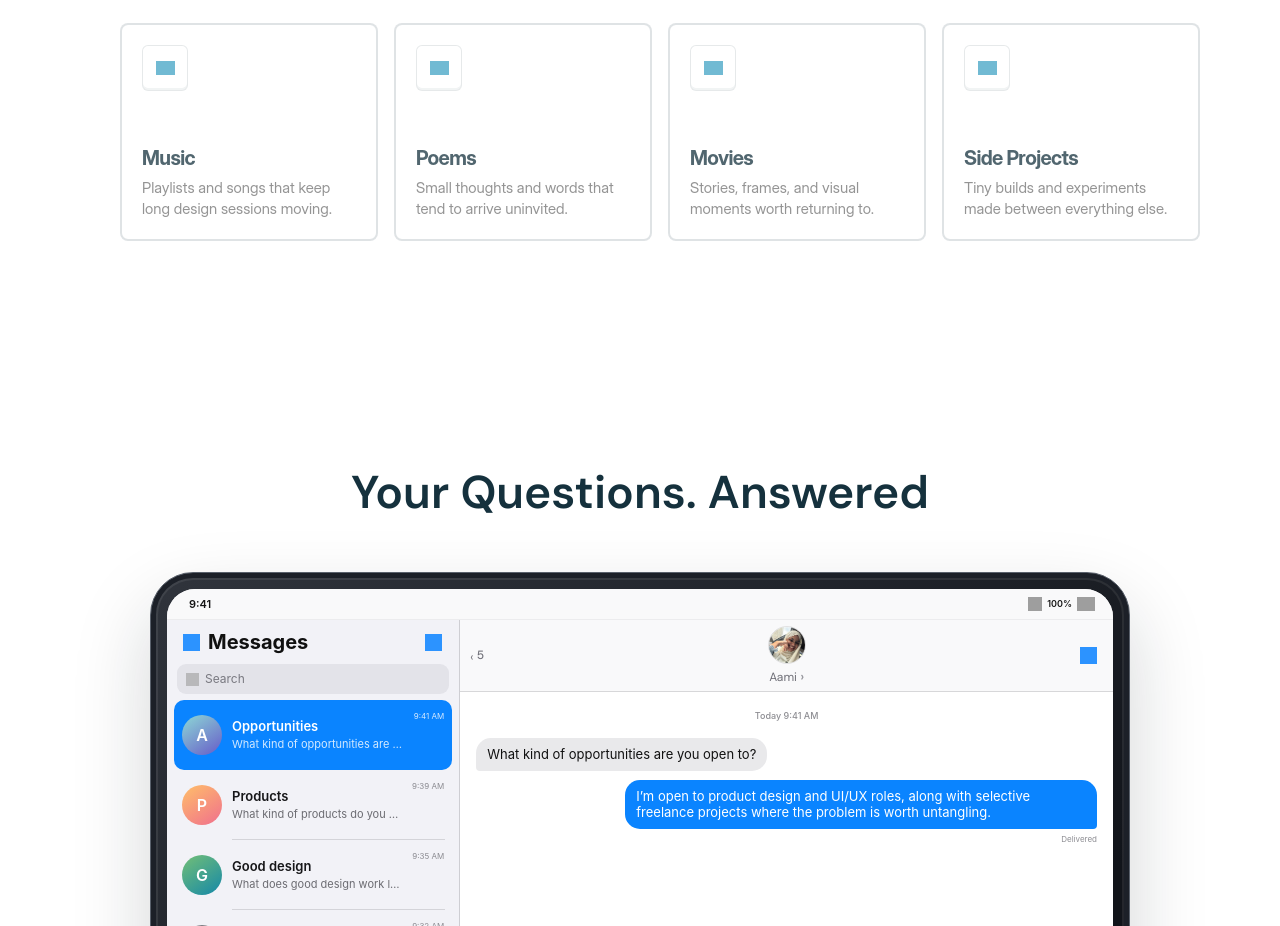
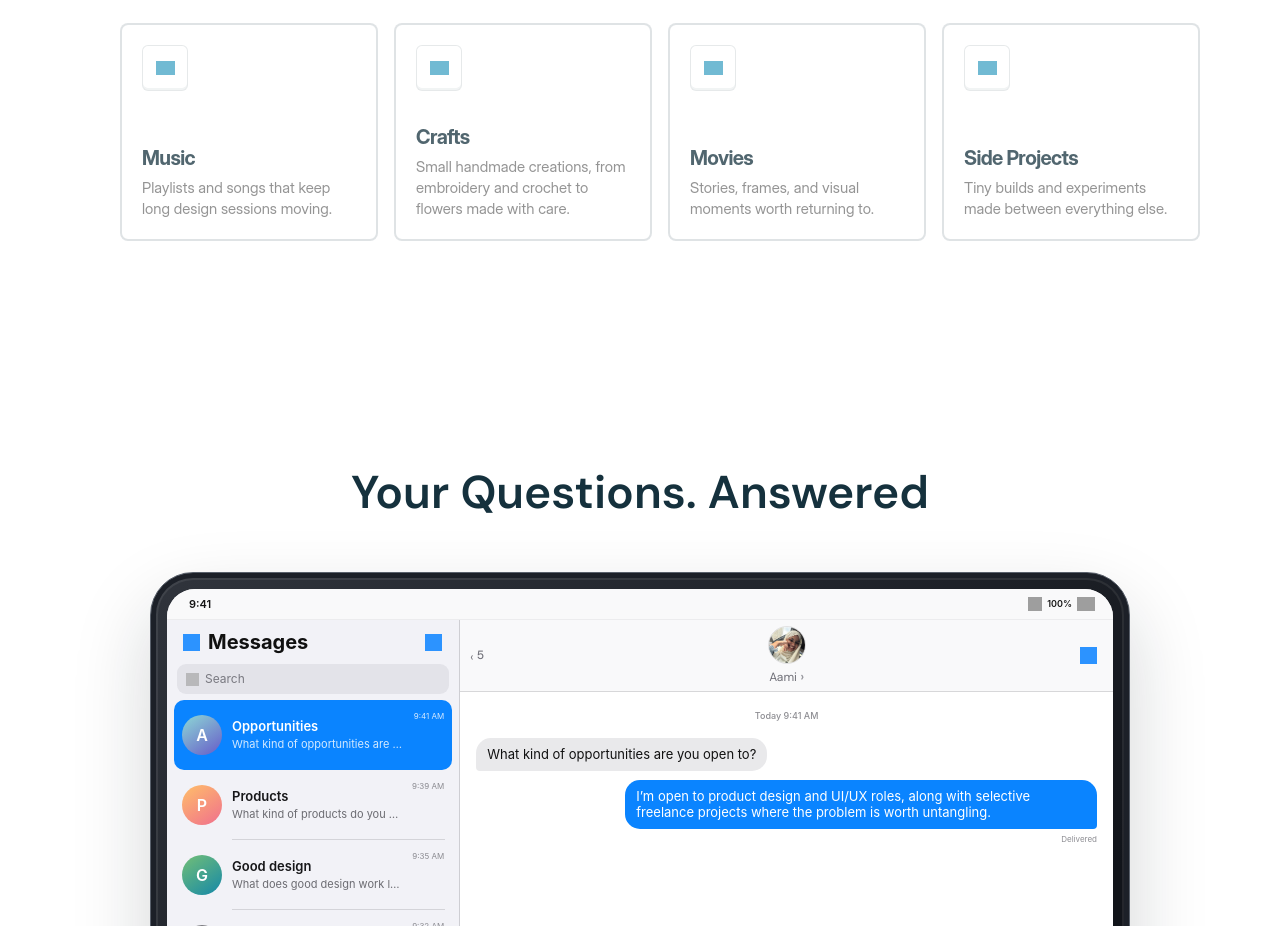
Before and after one commit to aminamuringoli/designsbyaami-portfolio, a website: page about/index.html in a window 1280 px wide. Shown: the part 3660-4586 px from the top of the page. Drawn offline with Linux system fonts and the light colour scheme; grey boxes are pictures that could not be loaded; a web font is replaced by a local one.

Commit message:
Update About crafts card copy

```diff
--- a/about/index.html
+++ b/about/index.html
@@ -387,8 +387,8 @@
                 </span>
               </div>
               <div>
-                <h3>Poems</h3>
-                <p>Small thoughts and words that tend to arrive uninvited.</p>
+                <h3>Crafts</h3>
+                <p>Small handmade creations, from embroidery and crochet to flowers made with care.</p>
               </div>
             </article>
 
```
